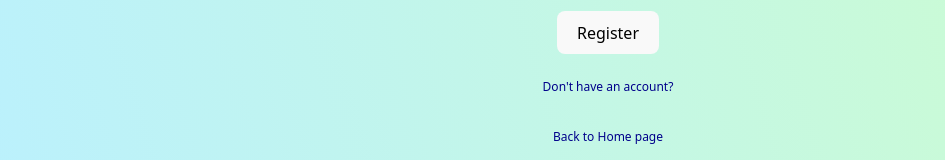
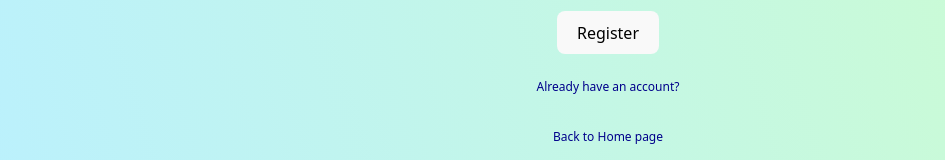
Before and after one commit to aabernich/SWE-Final-Project, a React (Vite) app in the folder swe-frontend/: page /register in a window 1280 px wide. Shown: the part 543-703 px from the top of the page, without its empty margins (32-977 px from the left). Built offline with nearby package versions, Linux system fonts and the light colour scheme.

Commit message:
minor text fix

```diff
--- a/swe-frontend/src/pages/Register.tsx
+++ b/swe-frontend/src/pages/Register.tsx
@@ -45,7 +45,7 @@ export const Register = (props: { onFormSwitch: (formName: string) => void }) =>
         </form>
         {success && <div style={{color: 'green'}}>{success}</div>}
         {error && <div style={{color: 'red'}}>{error}</div>}
-        <button className="link-button" onClick={() => navigate('/login')}>Don't have an account?</button>
+        <button className="link-button" onClick={() => navigate('/login')}>Already have an account?</button>
         <button className="link-button" onClick={() => navigate('/')}>Back to Home page</button>
         </div>
         </>
```
